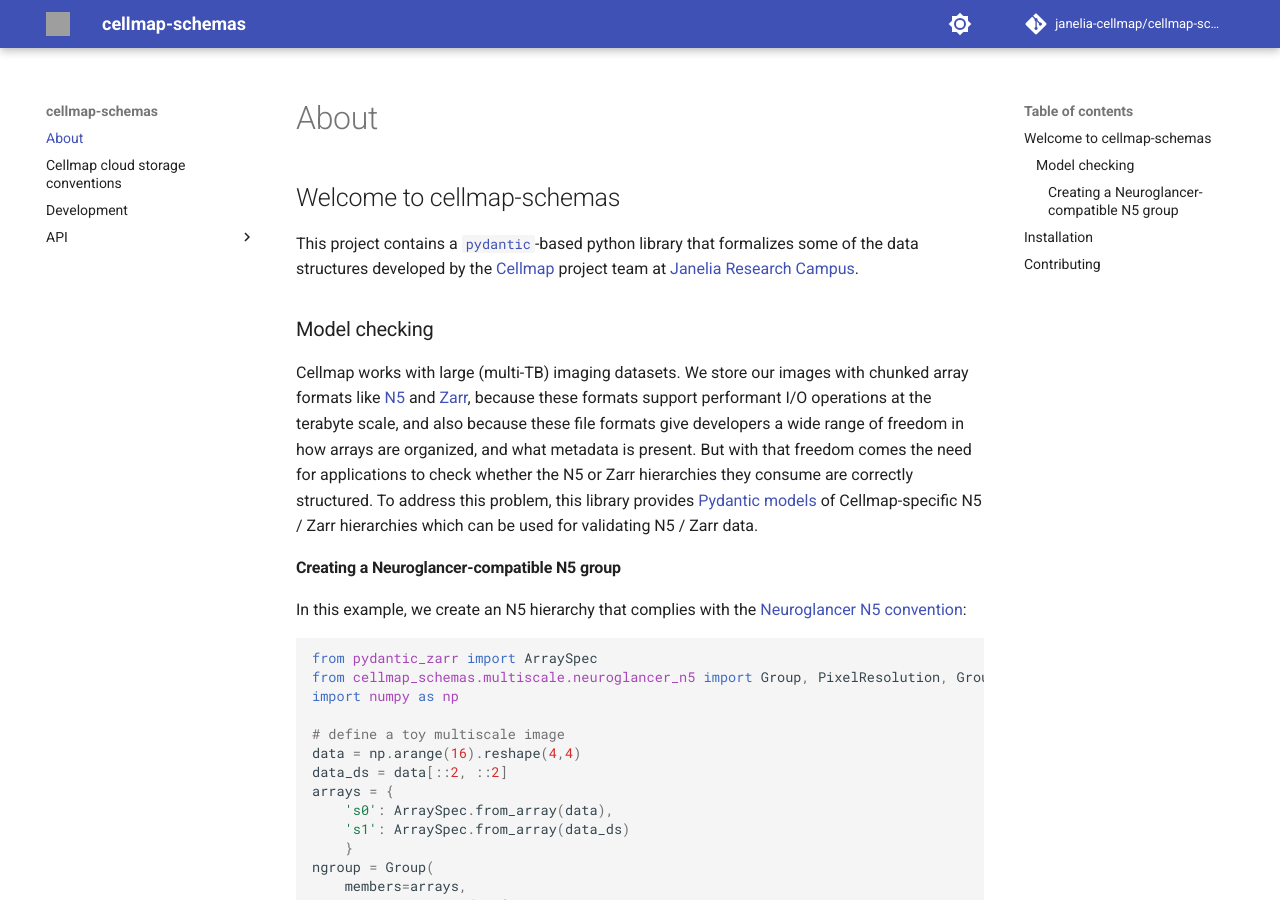
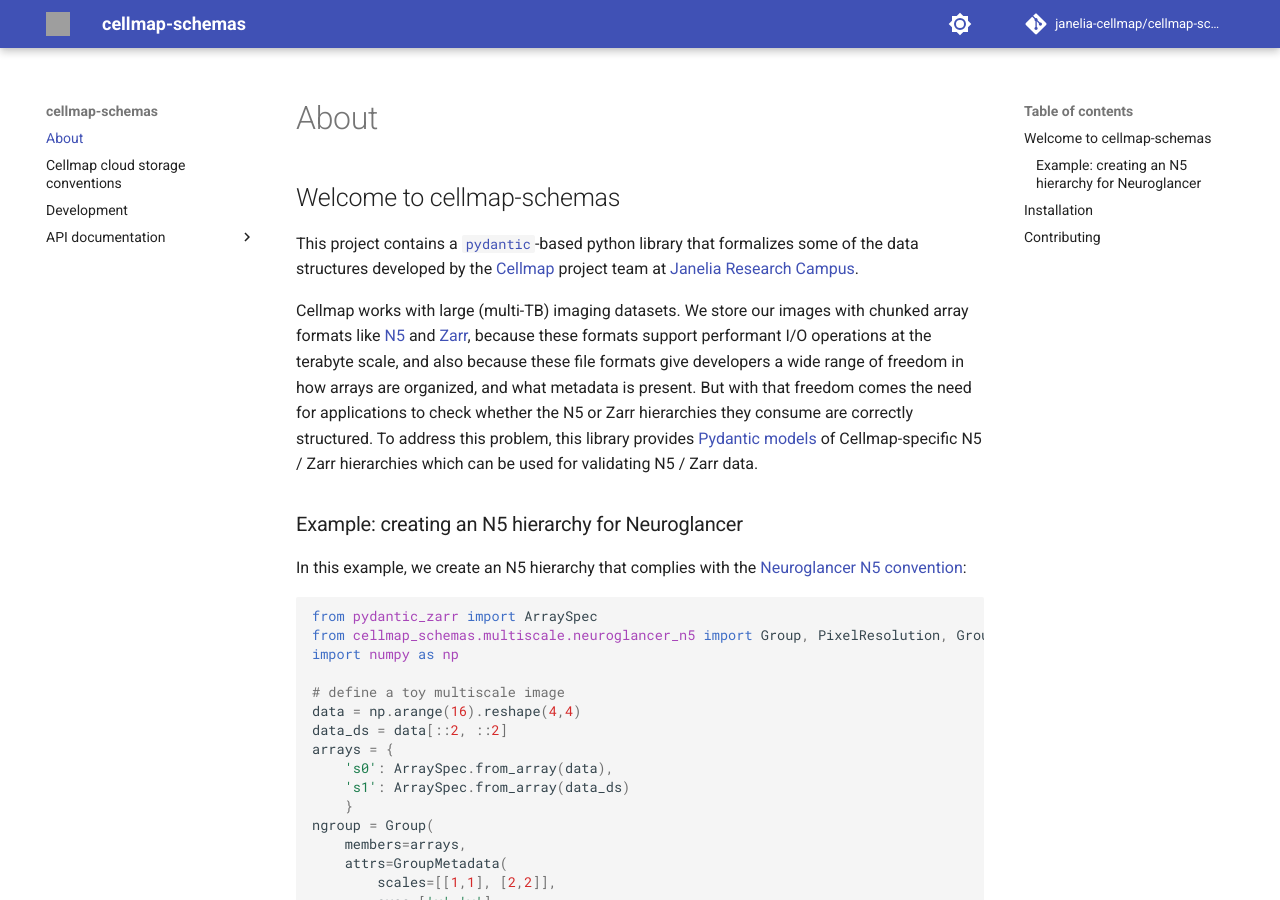
Before and after one commit to janelia-cellmap/cellmap-schemas, an MkDocs documentation site: the page built from docs/index.md, in a window 1280 px wide and 900 px high. Built offline with MkDocs 1.6.1 and Material for MkDocs 9.7.7, drawn with Linux system fonts in a browser that asks for light colours; comment, search, counter and statistics services are not loaded; grey boxes are pictures that could not be loaded.

Commit message:
docs: tweak docs

````diff
--- a/docs/index.md
+++ b/docs/index.md
@@ -2,11 +2,9 @@
 
 This project contains a [`pydantic`](https://docs.pydantic.dev/latest/)-based python library that formalizes some of the data structures developed by the [Cellmap](https://www.janelia.org/project-team/cellmap) project team at [Janelia Research Campus](https://www.janelia.org/).
 
-## Model checking
-
 Cellmap works with large (multi-TB) imaging datasets. We store our images with chunked array formats like [N5](https://github.com/saalfeldlab/n5) and [Zarr](https://zarr.readthedocs.io/en/stable/), because these formats support performant I/O operations at the terabyte scale, and also because these file formats give developers a wide range of freedom in how arrays are organized, and what metadata is present. But with that freedom comes the need for applications to check whether the N5 or Zarr hierarchies they consume are correctly structured. To address this problem, this library provides [Pydantic models](https://docs.pydantic.dev/latest/) of Cellmap-specific N5 / Zarr hierarchies which can be used for validating N5 / Zarr data.
 
-### Creating a Neuroglancer-compatible N5 group
+## Example: creating an N5 hierarchy for Neuroglancer
 
 In this example, we create an N5 hierarchy that complies with the [Neuroglancer N5 convention](https://github.com/google/neuroglancer/issues/176#issuecomment-553027775):
 
@@ -40,8 +38,6 @@ ngroup = Group(
 
 ```
 
-
-
 # Installation
 
 `pip install -U cellmap-schemas`
--- a/mkdocs.yml
+++ b/mkdocs.yml
@@ -34,7 +34,7 @@ nav:
     - About: index.md
     - Cellmap cloud storage conventions: cellmap-conventions/s3-overview.md
     - Development: development.md
-    - API:
+    - API documentation:
       - multiscale image hierarchies:
         - neuroglancer_n5: api/multiscale/neuroglancer_n5.md
         - cosem: api/multiscale/cosem.md
````
